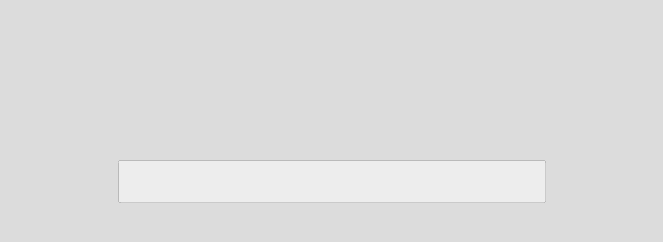
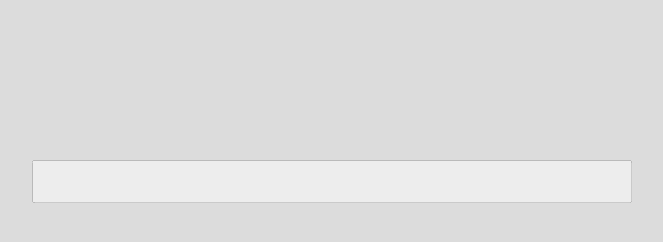
Before and after one commit to a2kat1k/vue_docker_postgres_ws_json, a website: page public/index.html in a window 1280 px wide. Shown: the whole page, without its empty margins (308-971 px from the left). Drawn offline with nearby package versions, Linux system fonts and the light colour scheme.

Commit message:
commit number 2

```diff
--- a/public/index.html
+++ b/public/index.html
@@ -9,7 +9,7 @@
 </head>
 <body>
 <div id="app">
-    <input v-model="message" @keydown.enter="save" :disabled="!isReady">
+    <input v-model="message" @keydown.enter="save" :disabled="!isReady" style="width: 600px;">
 </div>
 <script src="client.js"></script>
 </body>
```
